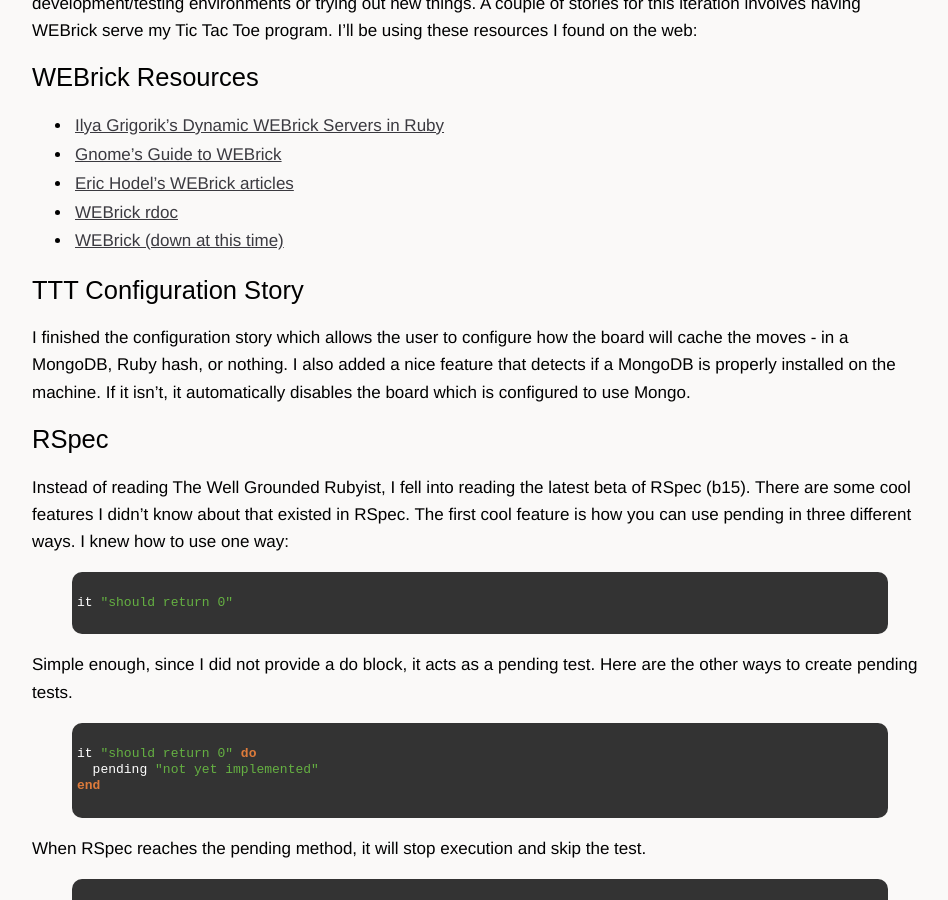
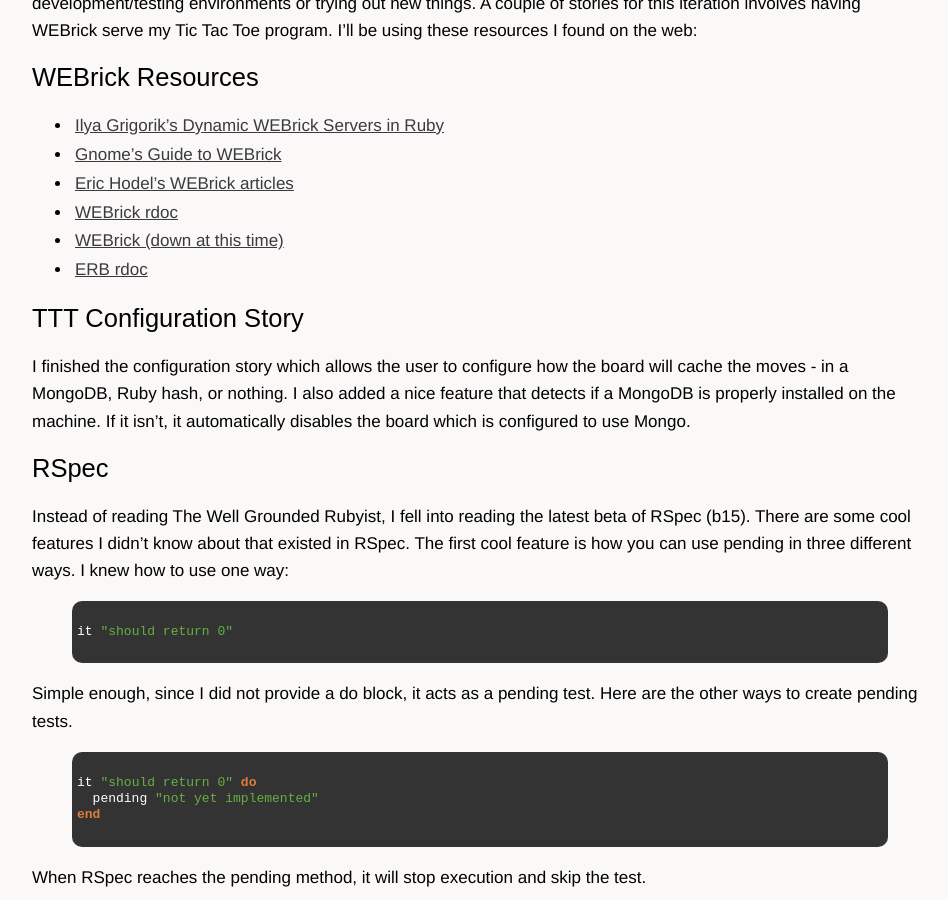
Before and after one commit to sl4m/skim.cc, a Jekyll site: the page built from _posts/2010-08-01-webrick.markdown, in a window 1280 px wide and 900 px high, scrolled down 323 px. Shown: the whole window, without its empty margins (160-1108 px from the left). Built offline with Jekyll 4.4.1, drawn with Linux system fonts in a browser that asks for light colours; comment, search, counter and statistics services are not loaded.

Commit message:
added ERB link

```diff
--- a/_posts/2010-08-01-webrick.markdown
+++ b/_posts/2010-08-01-webrick.markdown
@@ -18,6 +18,7 @@
 * [Eric Hodel's WEBrick articles](http://segment7.net/projects/ruby/WEBrick/index.html)
 * [WEBrick rdoc](http://www.ruby-doc.org/stdlib/libdoc/webrick/rdoc/)
 * [WEBrick (down at this time)](http://webrick.org/)
+* [ERB rdoc](http://www.ruby-doc.org/stdlib/libdoc/erb/rdoc/classes/ERB.html)
 
 ## TTT Configuration Story
 
```
